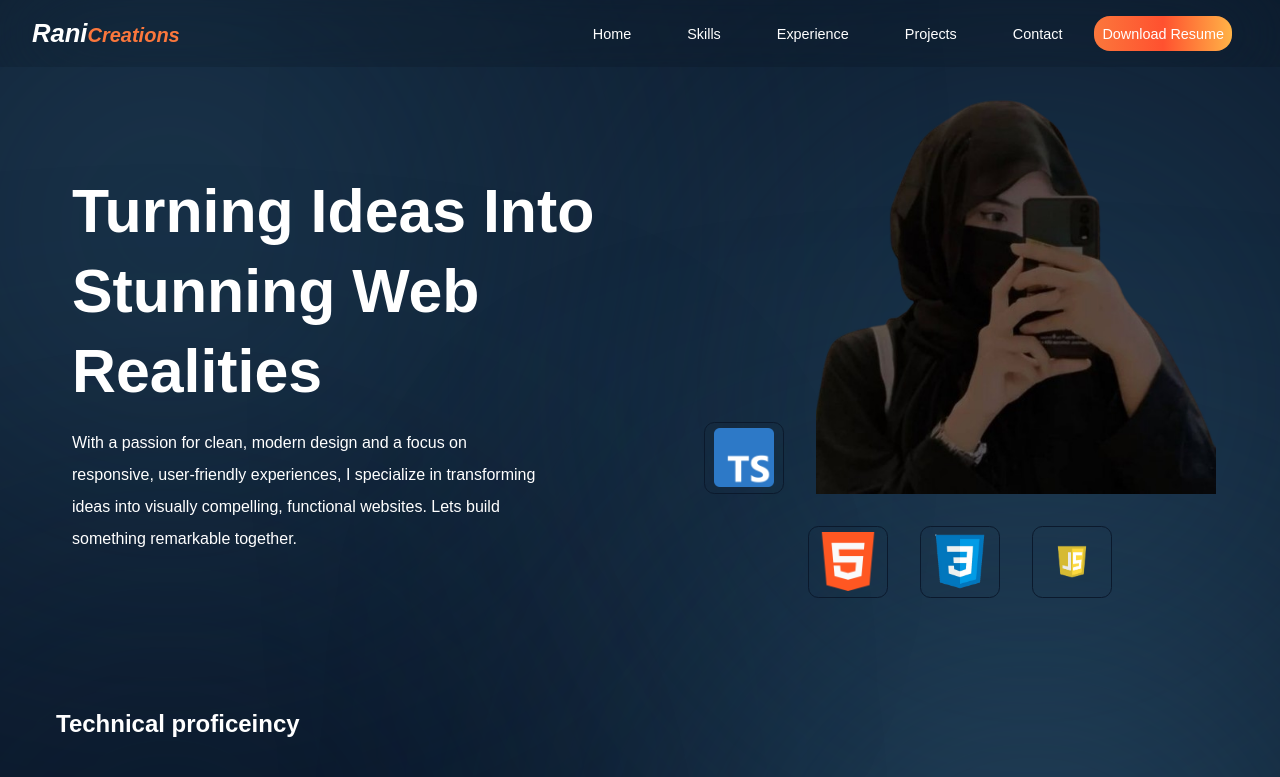
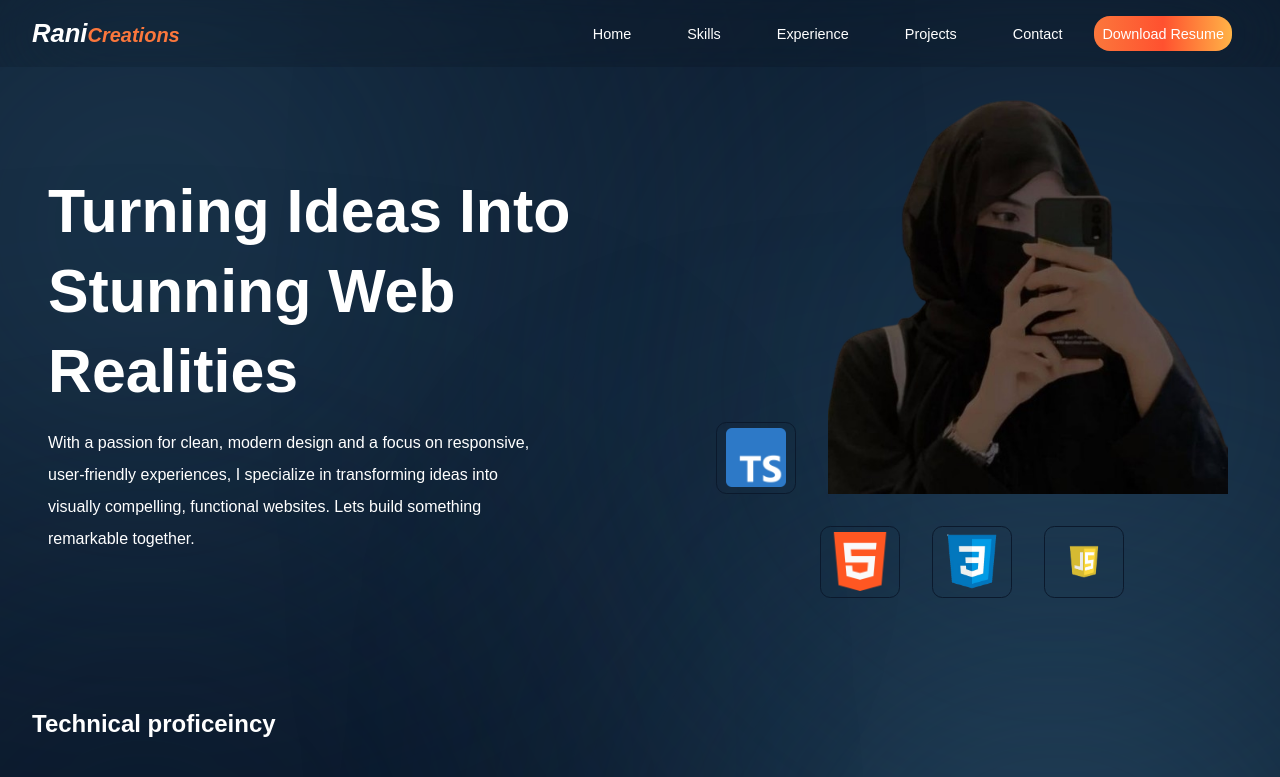
Before and after one commit to Repo-Rani/next.js-assignment-3, a Next.js app: page / in a window 1280 px wide. Shown: the top 777 px of the page. Built offline with nearby package versions, Linux system fonts and the light colour scheme.

Commit message:
something change

```diff
--- a/src/app/style.css
+++ b/src/app/style.css
@@ -277,10 +277,9 @@ body {
     position: relative;
 }
 
-@media (max-width: 1300px) {
-    .container{
-        padding: 0 1.5rem;
-    }
+
+.projects-box {
+  padding: 0 1.5rem;
 }
 
 .hero-container {
@@ -1025,18 +1024,22 @@ background: transparent;
   justify-content: center;
   align-items: center;
   gap: 2rem;
-  margin-bottom: 2rem;
-  width: 100%;
+  /* margin-bottom: 2rem; */
+  /* width: 100%; */
+  min-width: 100%;
 }
 .footer-icon {
   font-size: 1.7rem;
   transition: transform 0.3s ease;
+  margin-bottom: 2rem;
 }
 .footer-icon:hover {
   color: #ff512f;
   cursor: pointer;
   transform: scale(1.25);
-
+}
+.footer {
+  width: 100%;
 }
 
 @media (max-width: 768px){
--- a/src/components/Footer.tsx
+++ b/src/components/Footer.tsx
@@ -17,6 +17,7 @@ const Footer = () => {
       <div className="footer-bottom-container">
         <div className="footer">
           &copy; 2024 Rani Creations, All Right Reserved
+          <p></p>
         </div>
       </div>
     </>
```
